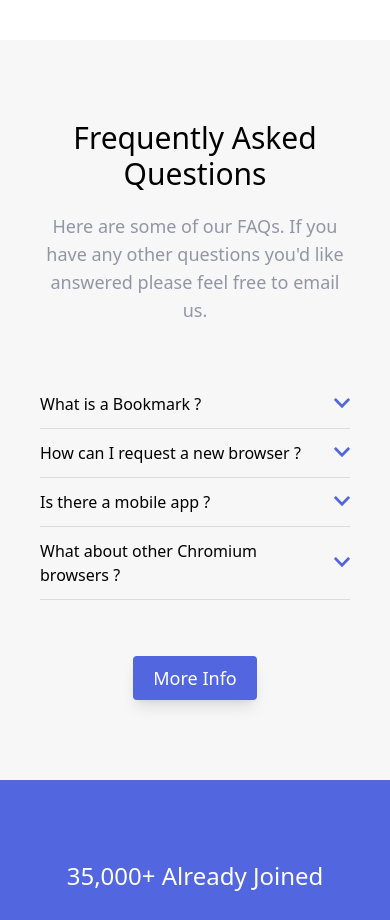
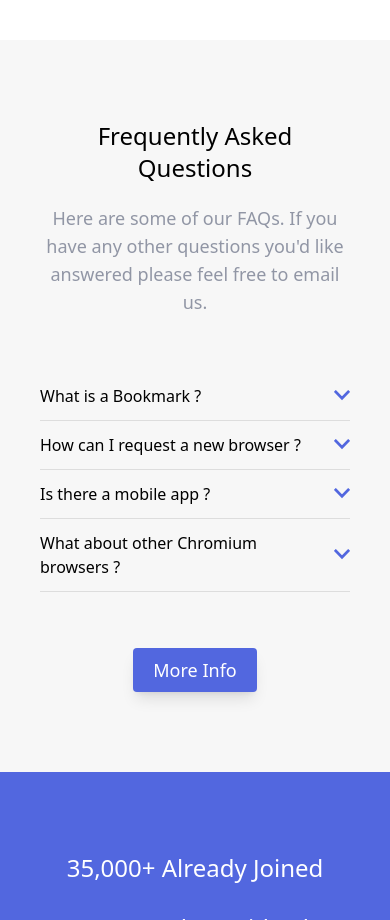
Before and after one commit to purwar1997/Bookmark-Landing-Page, a plain HTML site: page index.html in a window 390 px wide. Shown: the part 4820-5740 px from the top of the page. Drawn offline with nearby package versions, Linux system fonts and the light colour scheme.

Commit message:
updated index.html

```diff
--- a/index.html
+++ b/index.html
@@ -328,7 +328,7 @@
       <div class="container mx-auto px-10 py-20 space-y-14 md:px-20">
         <!-- Header -->
         <div class="mx-auto text-center xl:w-3/5">
-          <h2 class="text-3xl">Frequently Asked Questions</h2>
+          <h2 class="text-2xl sm:text-3xl">Frequently Asked Questions</h2>
           <p class="mt-5 text-lg text-gray">
             Here are some of our FAQs. If you have any other questions you'd
             like answered please feel free to email us.
```
